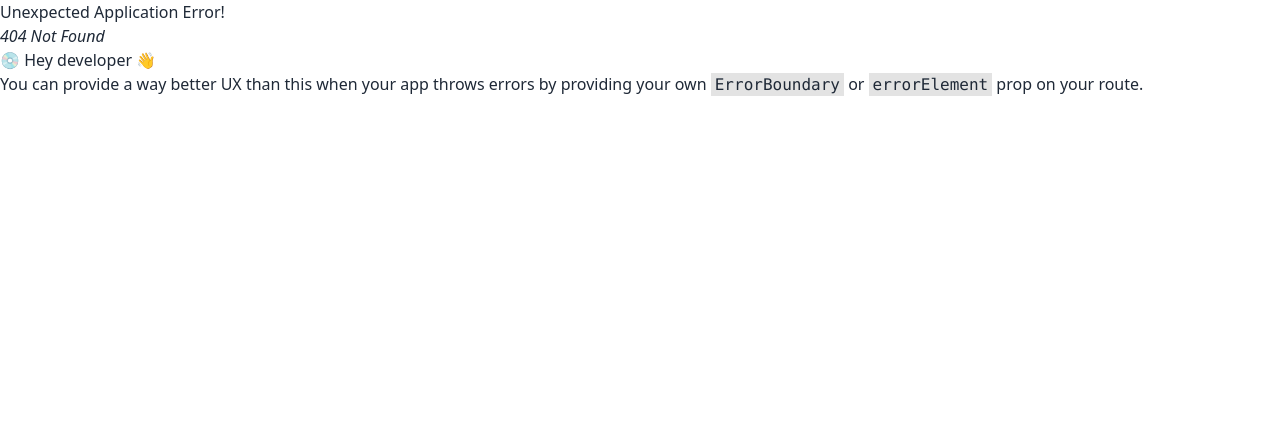
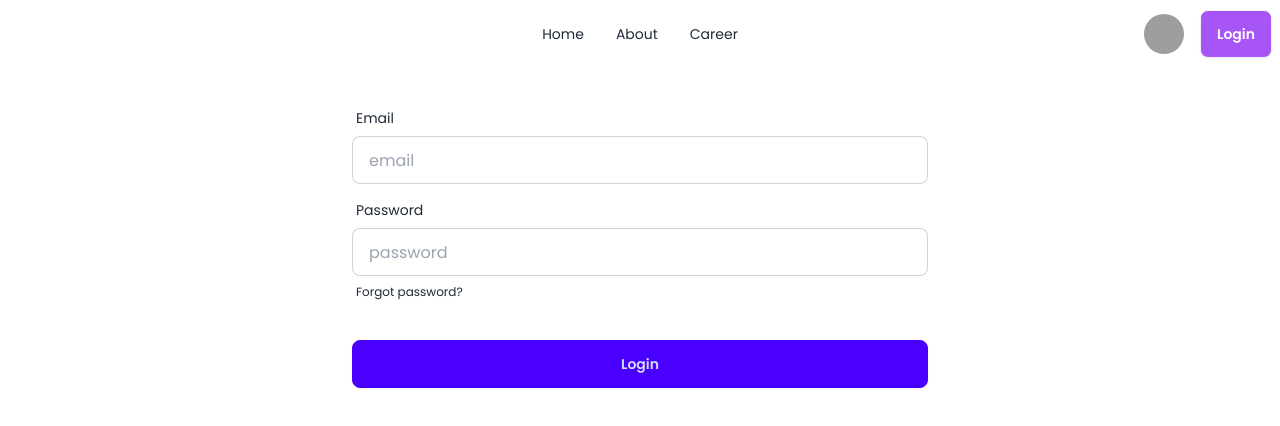
Before and after one commit to shahinexy/PH-Dragon-News-Auth-Clone, a React (Vite) app: page /login in a window 1280 px wide. Before the commit this address had no page. Shown: the top 426 px of the page. Built offline with nearby package versions, Linux system fonts and the light colour scheme; grey boxes are pictures that could not be loaded.

Commit message:
git cloned

```diff
--- /dev/null
+++ b/src/Home/Login.jsx
@@ -0,0 +1,45 @@
+import NavBar from "../Shared/NavBar";
+
+const Login = () => {
+  return (
+    <div>
+      <NavBar></NavBar>
+      <div>
+        <form className="card-body md:w-1/2 mx-auto">
+          <div className="form-control">
+            <label className="label">
+              <span className="label-text">Email</span>
+            </label>
+            <input
+              type="email"
+              placeholder="email"
+              className="input input-bordered"
+              required
+            />
+          </div>
+          <div className="form-control">
+            <label className="label">
+              <span className="label-text">Password</span>
+            </label>
+            <input
+              type="password"
+              placeholder="password"
+              className="input input-bordered"
+              required
+            />
+            <label className="label">
+              <a href="#" className="label-text-alt link link-hover">
+                Forgot password?
+              </a>
+            </label>
+          </div>
+          <div className="form-control mt-6">
+            <button className="btn btn-primary">Login</button>
+          </div>
+        </form>
+      </div>
+    </div>
+  );
+};
+
+export default Login;
--- a/src/Shared/NavBar.jsx
+++ b/src/Shared/NavBar.jsx
@@ -1,4 +1,4 @@
-import { NavLink } from "react-router-dom";
+import { Link, NavLink } from "react-router-dom";
 import defaultUser from '../assets/user.png'
 const NavBar = () => {
   const navLink = (
@@ -64,7 +64,7 @@ const NavBar = () => {
                 />
               </div>
             </div>
-            <a className="btn bg-purple-500 text-white ml-3">Login</a>
+            <Link to={'/login'} className="btn bg-purple-500 text-white ml-3">Login</Link>
           </div>
         </div>
       </nav>
--- a/src/router/router.jsx
+++ b/src/router/router.jsx
@@ -3,6 +3,7 @@ import {
   } from "react-router-dom";
 import Root from "../Root/Root";
 import Home from "../Home/Home";
+import Login from "../Home/Login";
 
   const router = createBrowserRouter([
     {
@@ -12,6 +13,10 @@ import Home from "../Home/Home";
         {
             path: '/',
             element: <Home></Home>
+        },
+        {
+          path: '/login',
+          element: <Login></Login>
         }
       ]
     },
```
